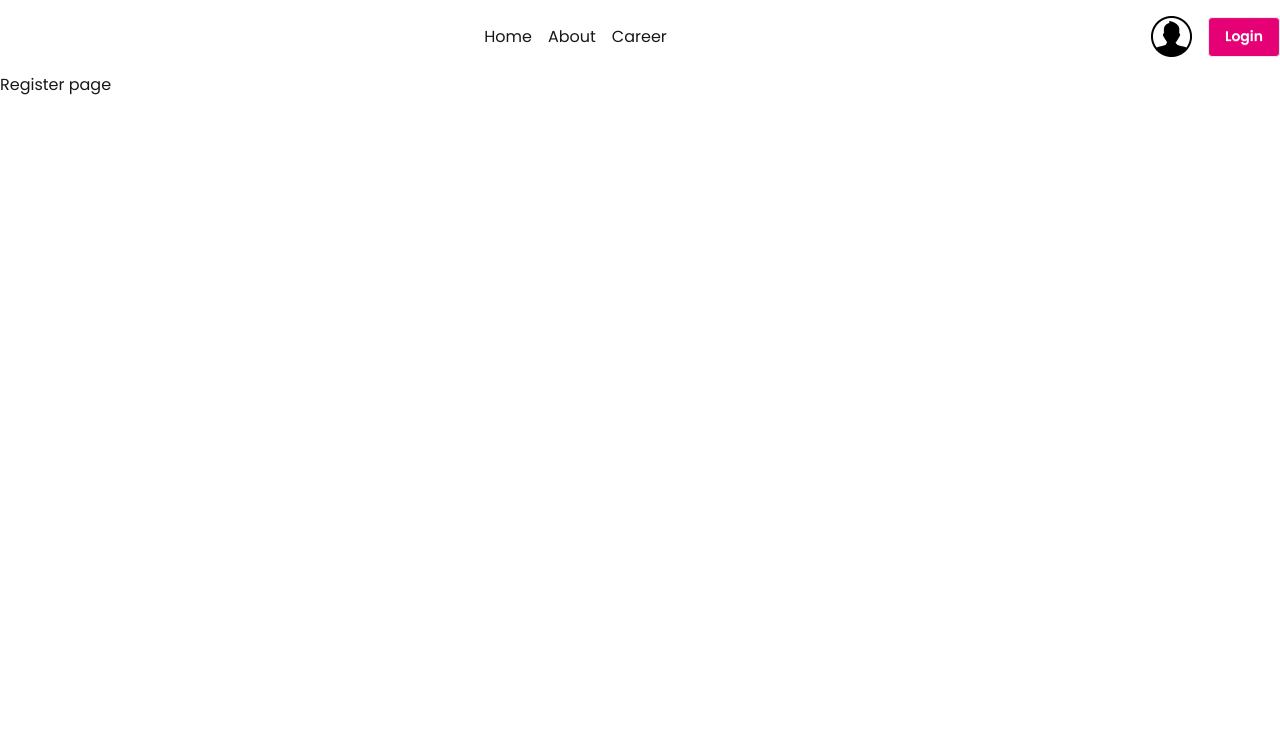
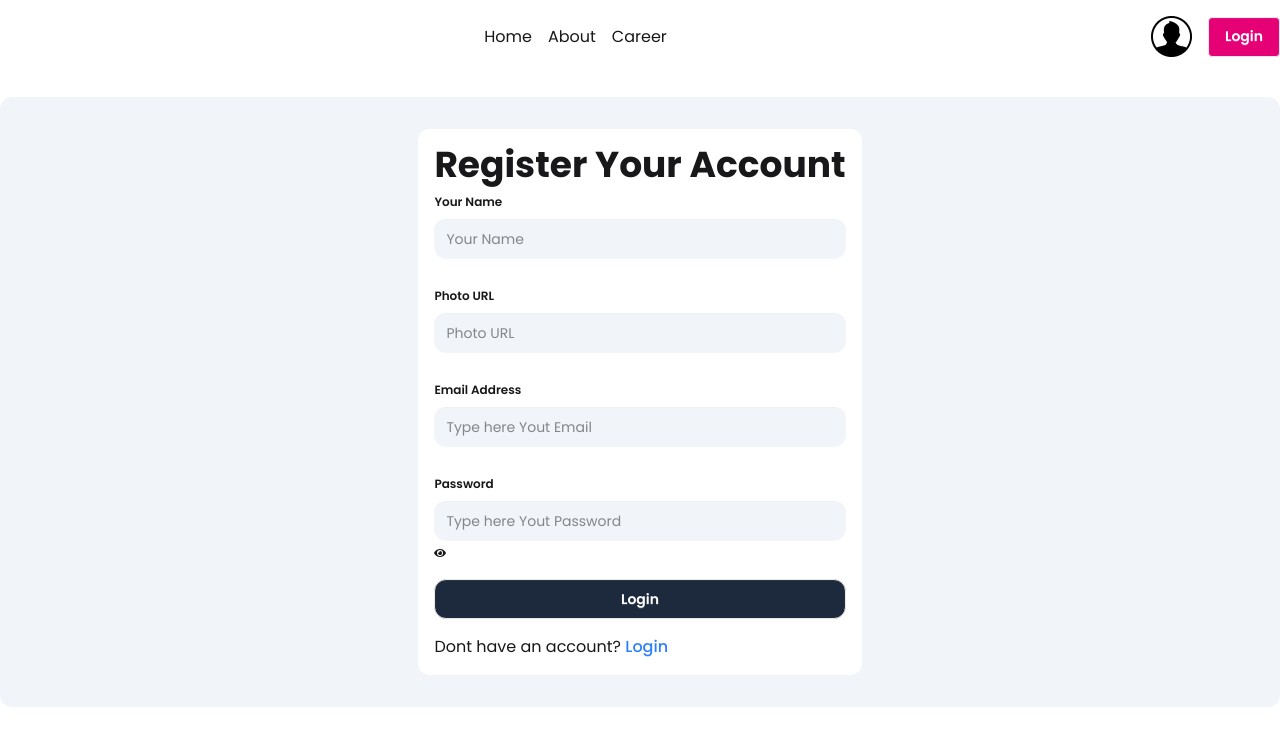
Before and after one commit to sheikhzim2004-del/dragon-news-next, a Next.js app: page /register in a window 1280 px wide. Shown: the top 746 px of the page. Built offline with nearby package versions, Linux system fonts and the light colour scheme.

Commit message:
design register page

```diff
--- a/src/app/(auth)/login/page.jsx
+++ b/src/app/(auth)/login/page.jsx
@@ -1,13 +1,15 @@
 "use client"
 import Link from 'next/link';
-import React from 'react';
+import React, { useState } from 'react';
 import { useForm } from 'react-hook-form';
+import { FaEye, FaEyeSlash } from 'react-icons/fa';
 
 const LoginPage = () => {
+    const [showPassword, setShowPassword] =useState(false);
     const { register, handleSubmit, formState: { errors } } = useForm();
 
     const handleLoginFunc = (data) => {
-        // console.log(data, "data")
+        console.log(data, "data")
     }
     // console.log(errors, "error");
 
@@ -33,10 +35,20 @@ const LoginPage = () => {
                         <fieldset className="fieldset">
                             <legend className="fieldset-legend">Password</legend>
                             <input
-                                type="password"
-                                {...register("password", { required: 'Password is Requered!' })}
+                                type={showPassword ? "text" : "password"}
+                                {...register("password", {
+                                    required: 'Password is Requered!',
+                                    minLength: { value: 6, message: "Password must be at least 6 characters" },
+                                    maxLength: { value: 10, message: "Password must be less than 20 characters" },
+                                    pattern: { value: /^(?=.*[A-Z])(?=.*\d)(?=.*[@$!%*?&])[A-Za-z\d@$!%*?&]{6,}$/, message: "Password must contain at least one uppercase letter, one number, and one special character" },
+                                })}
                                 className="input border-0 w-full bg-slate-100 rounded-xl"
                                 placeholder="Type here Yout Password" />
+                                <button
+                                type='button'
+                                className=''
+                                onClick={() => setShowPassword(!showPassword)}
+                                >{showPassword ? <FaEyeSlash /> : <FaEye />}</button>
                         </fieldset>
                         {errors.password && <p className='text-red-600'><small>{errors.password.message}</small></p>}
                         <button className='btn w-full bg-slate-800 text-white rounded-xl mb-4'>Login</button>
--- a/src/app/(auth)/register/page.jsx
+++ b/src/app/(auth)/register/page.jsx
@@ -1,9 +1,79 @@
-import React from 'react';
+"use client"
+import Link from 'next/link';
+import React, { useState } from 'react';
+import { useForm } from 'react-hook-form';
+import { FaEye, FaEyeSlash } from 'react-icons/fa';
 
 const RegisterPage = () => {
+    const [showPassword, setShowPassword] =useState(false);
+    const { register, handleSubmit, formState: { errors } } = useForm();
+
+    const handleRegisterFunc = (data) => {
+        console.log(data, "data")
+    }
+    // console.log(errors, "error");
+
+
+
     return (
-        <div>
-            <h1>Register page</h1>
+        <div className='min-h-[80hv] flex flex-col justify-center items-center mt-6 bg-slate-100 container mx-auto rounded-xl p-8'>
+            <div className='rounded-xl bg-white p-4'>
+                <h1 className='text-4xl font-bold text-center'>Register Your Account</h1>
+                <div>
+                    <form className='space-y-4' onSubmit={handleSubmit(handleRegisterFunc)}>
+                        <fieldset className="fieldset">
+                            <legend className="fieldset-legend">Your Name</legend>
+                            <input
+                                type="text"
+                                {...register("name", { required: "The Name is requered" })}
+                                className="input border-0 w-full bg-slate-100 rounded-xl"
+                                placeholder="Your Name" />
+                        </fieldset>
+                        {errors.name && <p className='text-red-600'><small>{errors.name.message}</small></p>}
+                        <fieldset className="fieldset">
+                            <legend className="fieldset-legend">Photo URL</legend>
+                            <input
+                                type="text"
+                                {...register("photo", { required: "The Photo URL is requered" })}
+                                className="input border-0 w-full bg-slate-100 rounded-xl"
+                                placeholder="Photo URL" />
+                        </fieldset>
+                        {errors.photo && <p className='text-red-600'><small>{errors.photo.message}</small></p>}
+                        <fieldset className="fieldset">
+                            <legend className="fieldset-legend">Email Address</legend>
+                            <input
+                                type="email"
+                                {...register("email", { required: "The Email is requered" })}
+                                className="input border-0 w-full bg-slate-100 rounded-xl"
+                                placeholder="Type here Yout Email" />
+                        </fieldset>
+                        {errors.email && <p className='text-red-600'><small>{errors.email.message}</small></p>}
+
+
+                        <fieldset className="fieldset">
+                            <legend className="fieldset-legend">Password</legend>
+                            <input
+                                type={showPassword ? "text" : "password"}
+                                {...register("password", {
+                                    required: 'Password is Requered!',
+                                    minLength: { value: 6, message: "Password must be at least 6 characters" },
+                                    maxLength: { value: 10, message: "Password must be less than 20 characters" },
+                                    pattern: { value: /^(?=.*[A-Z])(?=.*\d)(?=.*[@$!%*?&])[A-Za-z\d@$!%*?&]{6,}$/, message: "Password must contain at least one uppercase letter, one number, and one special character" },
+                                })}
+                                className="input border-0 w-full bg-slate-100 rounded-xl"
+                                placeholder="Type here Yout Password" />
+                                <button
+                                type='button'
+                                className=''
+                                onClick={() => setShowPassword(!showPassword)}
+                                >{showPassword ? <FaEyeSlash /> : <FaEye />}</button>
+                        </fieldset>
+                        {errors.password && <p className='text-red-600'><small>{errors.password.message}</small></p>}
+                        <button className='btn w-full bg-slate-800 text-white rounded-xl mb-4'>Login</button>
+                    </form>
+                    <p>Dont have an account? <Link className='text-blue-500 text-md font-medium' href={"/login"}>Login</Link></p>
+                </div>
+            </div>
         </div>
     );
 };
```
Also changed, not shown: 1 other file (tests, documents, lock files or other folders).
